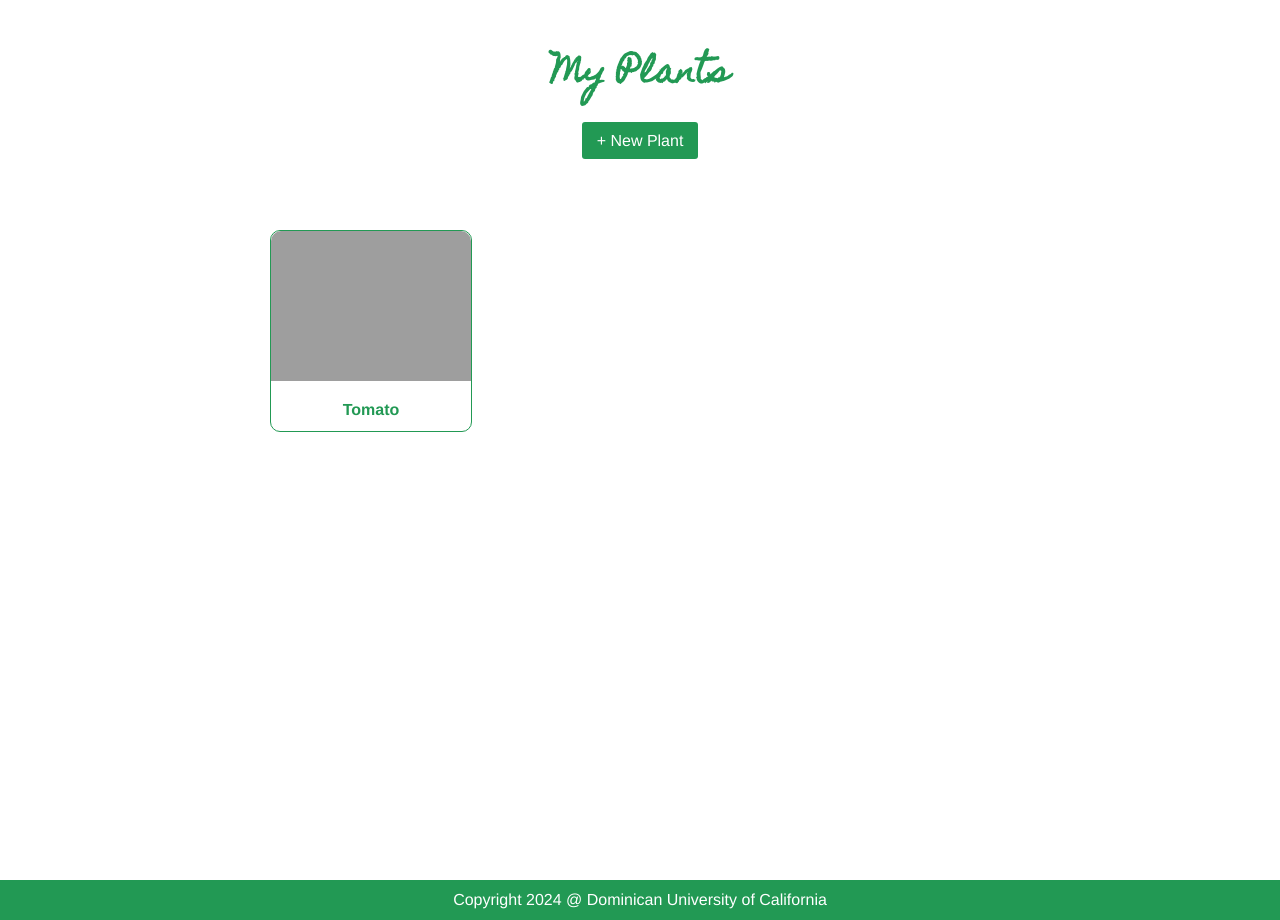
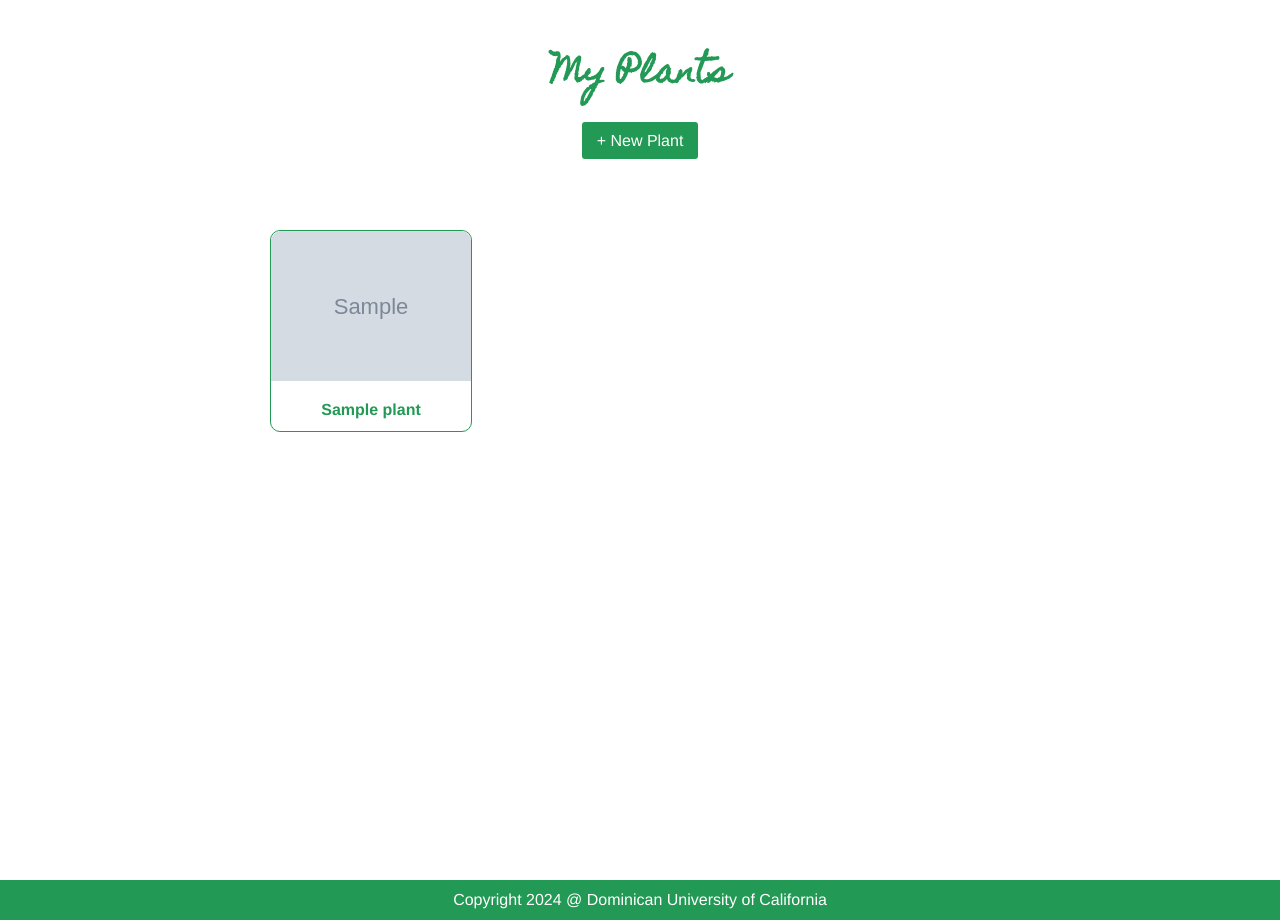
Before and after one commit to xcbhx/1710_assignment_5, a Flask app: page / in a window 1280 px wide. Shown: the part 40-960 px from the top of the page. Run offline with Flask 3, Linux system fonts and the light colour scheme; grey boxes marked "Sample" are stand-in pictures; a database or web service that is not in the repository returns one stand-in record (values such as "Sample title"); some libraries are stand-ins or nearby versions; grey boxes are pictures that could not be loaded.

Commit message:
edited plants_list method

```diff
--- a/app.py
+++ b/app.py
@@ -21,7 +21,7 @@ def plants_list():
 
     # TODO: Replace the following line with a database call to retrieve *all*
     # plants from the Mongo database's `plants` collection.
-    plants_data = ''
+    plants_data = list(mongo.db.plant.find())
 
     context = {
         'plants': plants_data,
--- a/templates/plants_list.html
+++ b/templates/plants_list.html
@@ -18,12 +18,14 @@
         #}
 
         <div id="items">
+            {% for plant in plants %}
             <div class="card">
-                <a href="/plant/1"><img src="https://www.almanac.com/sites/default/files/styles/primary_image_in_article/public/image_nodes/tomatoes_helios4eos_gettyimages-edit.jpeg?itok=4KrW14a4"></a>
+                <a href="/plant/{{ plant['_id'] }}"><img src="{{ plant['photo_url'] }}"></a>
                 <div class="card-content">
-                    <a href="/plant/1">Tomato</a>
+                    <a href="/plant/{{ plant['_id'] }}">{{ plant['name'] }}</a>
                 </div>
             </div>
+            {% endfor %}
         </div>
     </div>
 
```
